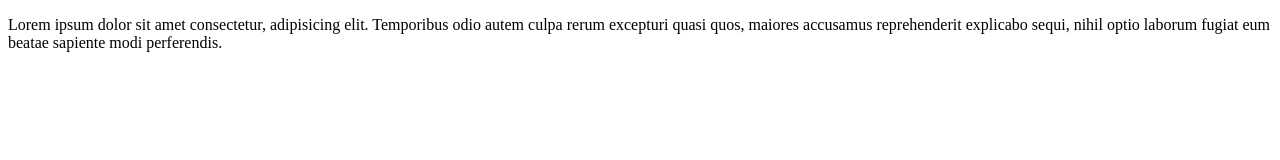
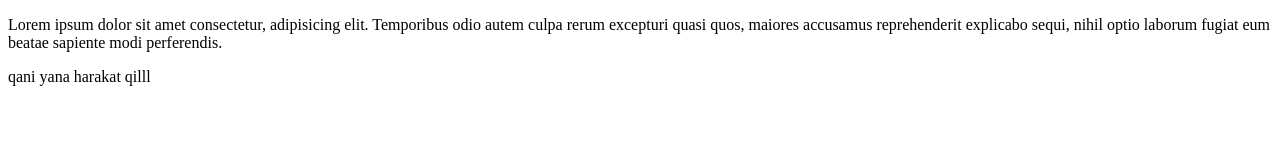
Before and after one commit to tolibjonm/Tolibjongit, a plain HTML site: page index.html in a window 1280 px wide. Drawn offline with Linux system fonts and the light colour scheme.

Commit message:
add new p tag

```diff
--- a/index.html
+++ b/index.html
@@ -12,7 +12,7 @@
     <p>
         Lorem ipsum dolor sit amet consectetur, adipisicing elit. Temporibus odio autem culpa rerum excepturi quasi quos, maiores accusamus reprehenderit explicabo sequi, nihil optio laborum fugiat eum beatae sapiente modi perferendis.
     </p>
-
+<p>qani yana harakat qilll</p>
     <script src="./js/app.js"></script>
 </body>
 </html>
```
